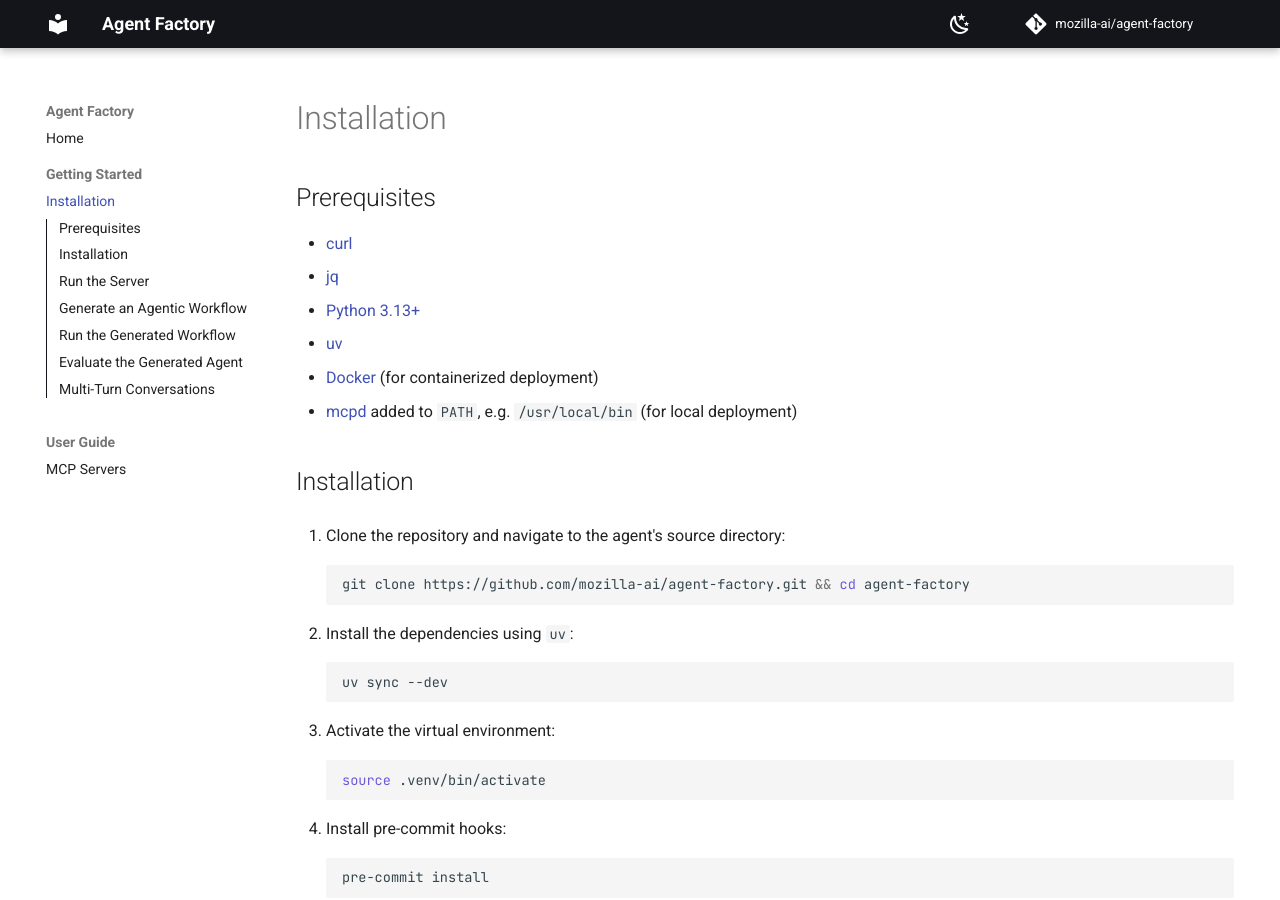
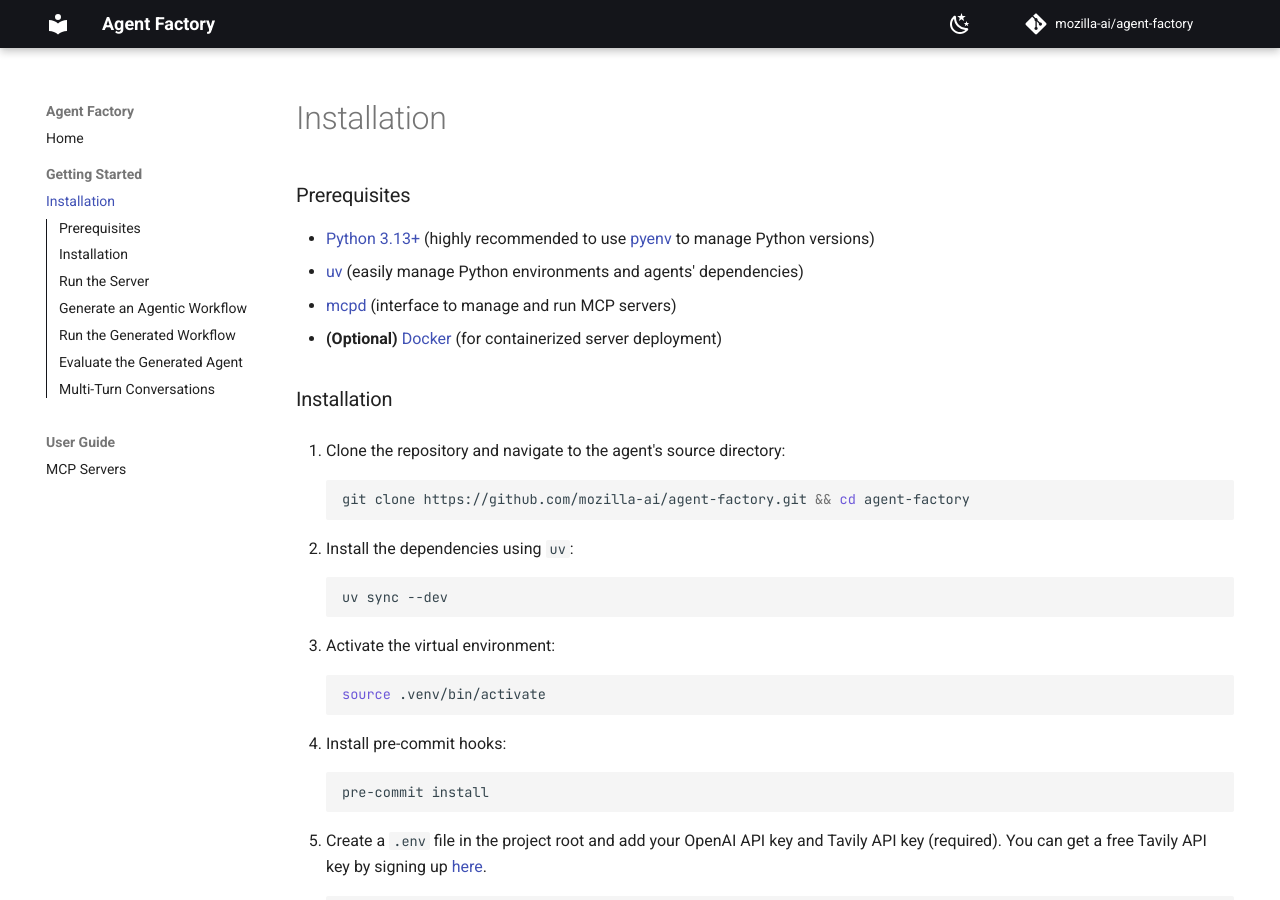
Before and after one commit to mozilla-ai/agent-factory, an MkDocs documentation site: the page built from docs/getting-started/installation.md, in a window 1280 px wide and 900 px high. Built offline with MkDocs 1.6.1 and Material for MkDocs 9.7.7, drawn with Linux system fonts in a browser that asks for light colours; comment, search, counter and statistics services are not loaded.

Commit message:
Remove curl, jq deps. Add notes to deps

````diff
--- a/docs/getting-started/installation.md
+++ b/docs/getting-started/installation.md
@@ -1,15 +1,11 @@
-# Installation
+### Prerequisites
 
-## Prerequisites
+- [Python 3.13+](https://www.python.org/downloads/) (highly recommended to use [pyenv](https://github.com/pyenv/pyenv) to manage Python versions)
+- [uv](https://github.com/astral-sh/uv) (easily manage Python environments and agents' dependencies)
+- [mcpd](https://github.com/mozilla-ai/mcpd) (interface to manage and run MCP servers)
+- **(Optional)** [Docker](https://www.docker.com/products/docker-desktop/) (for containerized server deployment)
 
-- [curl](https://curl.se/)
-- [jq](https://jqlang.org/)
-- [Python 3.13+](https://www.python.org/downloads/)
-- [uv](https://github.com/astral-sh/uv)
-- [Docker](https://www.docker.com/products/docker-desktop/) (for containerized deployment)
-- [mcpd](https://github.com/mozilla-ai/mcpd/releases) added to `PATH`, e.g. `/usr/local/bin` (for local deployment)
-
-## Installation
+### Installation
 
 1. Clone the repository and navigate to the agent's source directory:
    ```bash
````
